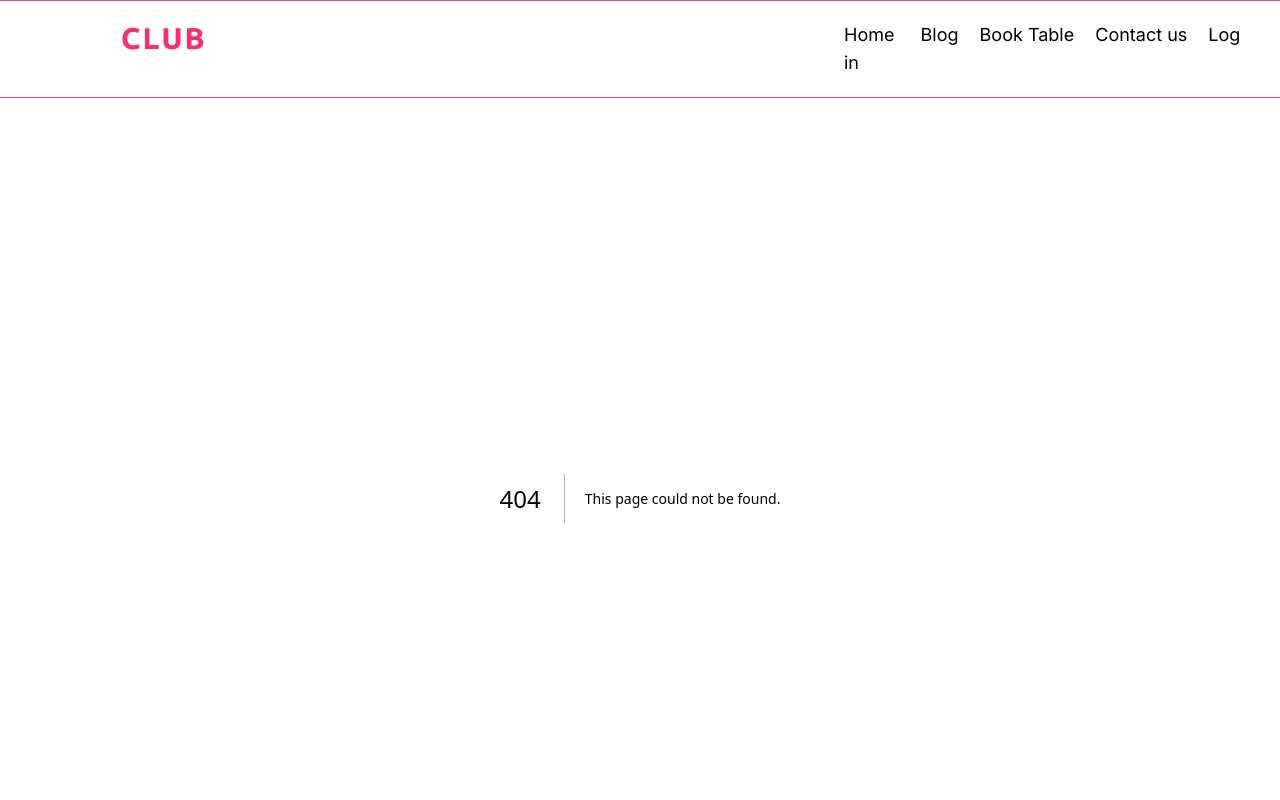
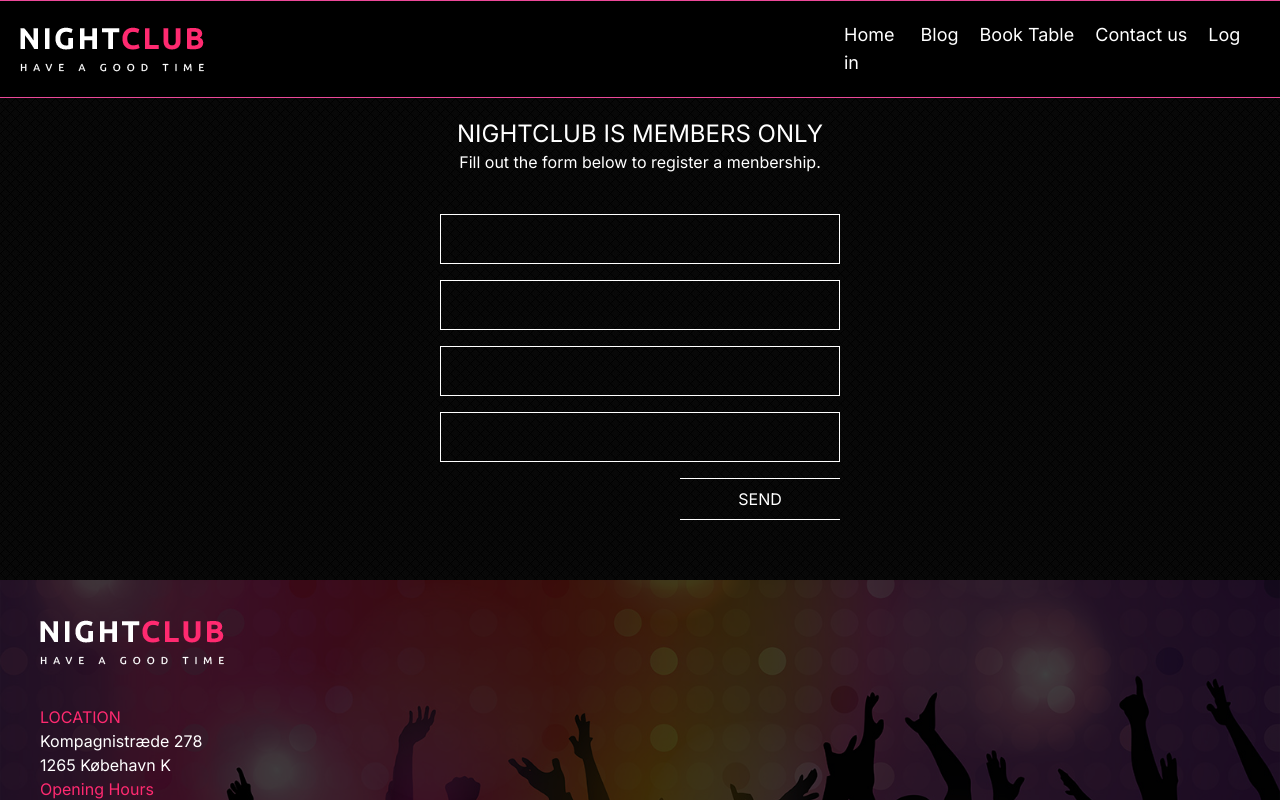
Before and after one commit to djbenjamin2001/svendeproeve-dogus, a Next.js app: page /register in a window 1280 px wide. Before the commit this address had no page. Shown: the top 800 px of the page. Built offline with nearby package versions, Linux system fonts and the light colour scheme.

Commit message:
register.js er blevet oprettet, opbygget og fuldændt, klar til merging

```diff
--- /dev/null
+++ b/app/register/page.js
@@ -0,0 +1,100 @@
+"use client";
+import { Formik, Form, Field, ErrorMessage } from "formik";
+import { useRouter } from "next/navigation";
+import { setCookie } from "cookies-next";
+import * as Yup from "yup";
+const RegisterPage = () => {
+  const router = useRouter();
+  const registerSchema = Yup.object().shape({
+    name: Yup.string().required("write your name."),
+    email: Yup.string()
+      .email("Please enter a valid email")
+      .required("Email is required."),
+    password: Yup.string()
+      .min(6, "Password is too short")
+      .required("Password is required."),
+    confirmPassword: Yup.string()
+      .required("please confirm your password ")
+      .oneOf([Yup.ref("password"), null], "Passwords must match"),
+  });
+  return (
+    <article className="relative text-center py-5  bg-[url('/assets/bg/pattern_bg.jpg')]">
+    <h1 className="text-2xl">NIGHTCLUB IS MEMBERS ONLY</h1>
+    <p>Fill out the form below to register a menbership.</p>
+    <Formik
+      initialValues={{
+        name: "",
+        email: "",
+        password: "",
+        confirmPassword: "",
+      }}
+      validationSchema={registerSchema}
+      onSubmit={(values, { setStatus, setSubmitting }) => {
+        fetch("http://localhost:4000/register", {
+          method: "POST",
+          headers: {
+            "Content-Type": "application/json",
+          },
+          body: JSON.stringify({
+            name: values.name,
+            email: values.email,
+            password: values.password,
+          }),
+        })
+          .then((res) => {
+            if (!res.ok) {
+              setStatus(res.json());
+              setSubmitting(false);
+            } else {
+              return res.json();
+            }
+          })
+          .then((data) => {
+            setCookie("token", data.accessToken, {
+              sameSite: "lax",
+              maxAge: 3600,
+            });
+            router.push("/");
+          });
+      }}
+    >
+      {({ status }) => (
+        <Form className="flex flex-col mx-auto  p-10 w-[30rem] text-white gap-4">
+          <Field className="border p-3 border-white bg-transparent" name="name" type="text" />
+          <ErrorMessage name="name" component={"p"} className="text-red-400" />
+          <Field className="border p-3 border-white bg-transparent" name="email" type="email" />
+
+          <ErrorMessage name="email" component={"p"} className="text-red-400" />
+
+          <Field
+            className="border p-3 border-white bg-transparent"
+            name="password"
+            type="password"
+          />
+          <ErrorMessage
+            name="password"
+            component={"p"}
+            className="text-red-400"
+          />
+          <Field
+            className="border p-3 border-white bg-transparent"
+            name="confirmPassword"
+            type="password"
+          />
+          <ErrorMessage
+            name="confirmPassword"
+            component={"p"}
+            className="text-red-400"
+          />
+          {status && <div className="bg-red-600 text-white p-8">{status}</div>}
+          <div className="flex justify-end">
+        <button className=" border w-[10rem] border-l-0 border-r-0 border-white p-2">SEND</button>
+        </div>
+        </Form>
+      )}
+    </Formik>
+    </article>
+  );
+};
+
+export default RegisterPage;
```
